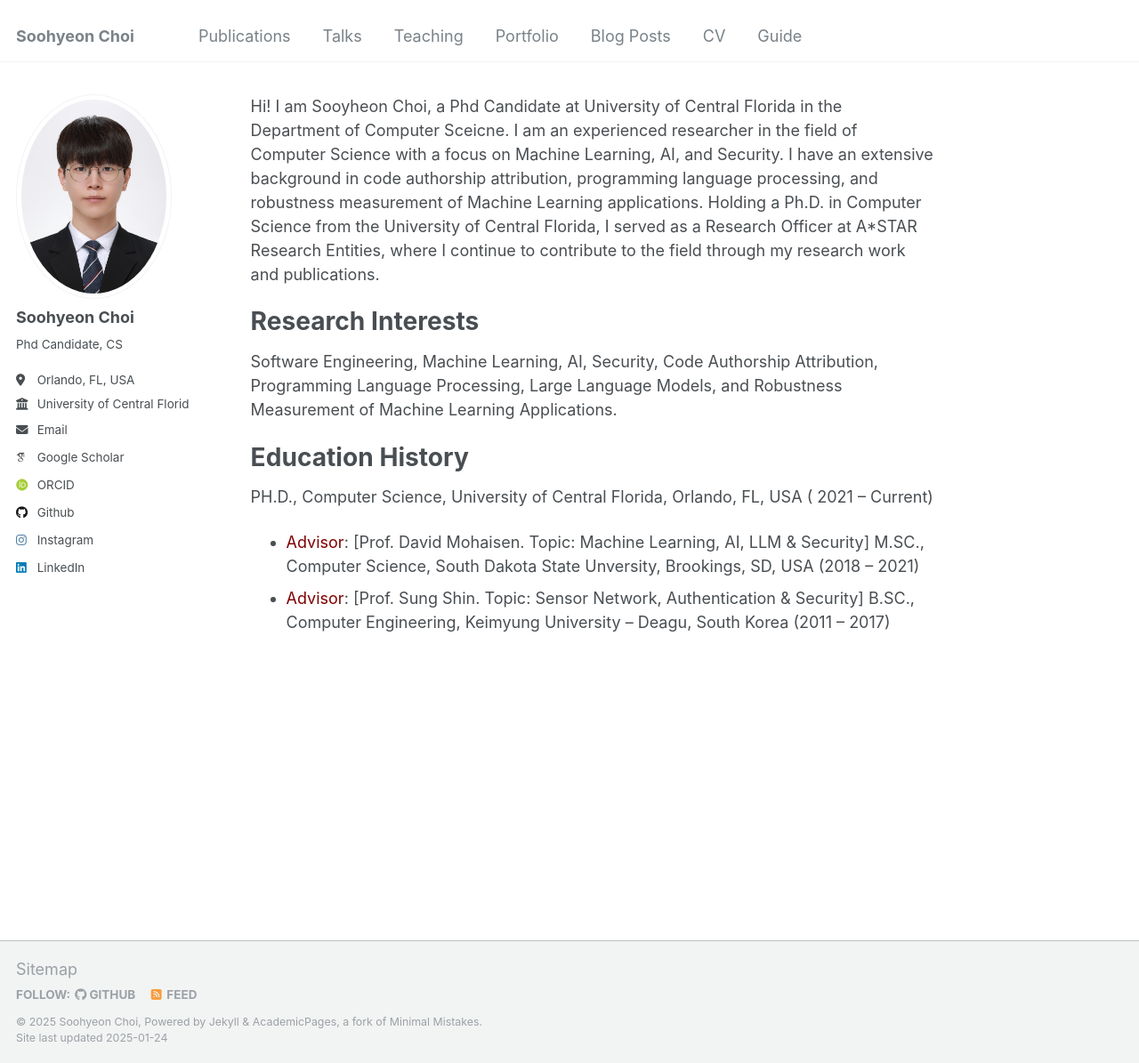
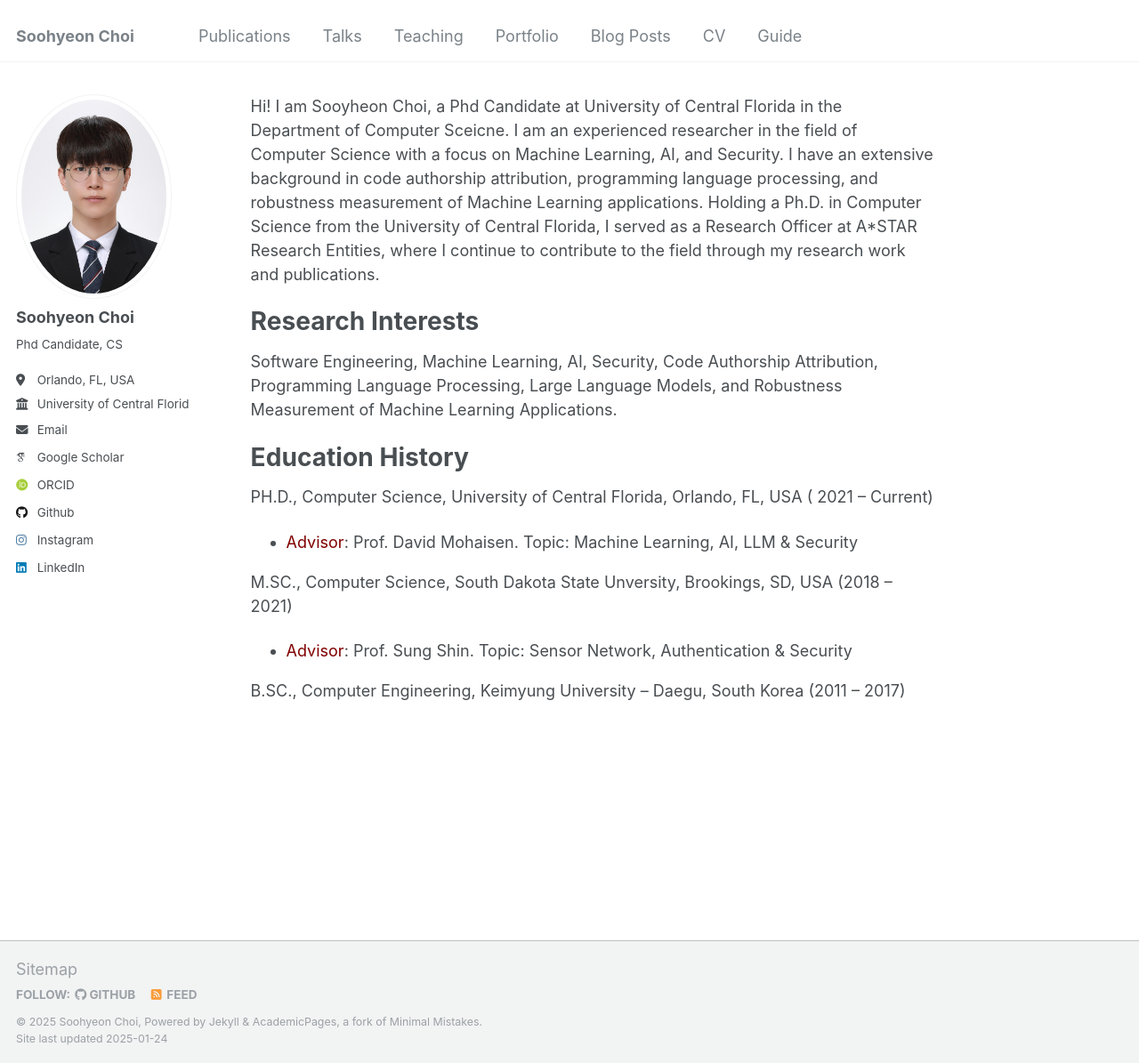
Before and after one commit to soohyeonc/soohyeon.github.io, a Jekyll site: the page built from _pages/about.md, in a window 1280 px wide and 1195 px high. Shown: the whole window at 89% size. Built offline with Jekyll 4.4.1, drawn with Linux system fonts in a browser that asks for light colours; some web fonts are replaced.

Commit message:
Update about.md

```diff
--- a/_pages/about.md
+++ b/_pages/about.md
@@ -18,7 +18,9 @@ Software Engineering, Machine Learning, AI, Security, Code Authorship Attributio
 Education History
 ======
 PH.D., Computer Science, University of Central Florida, Orlando, FL, USA ( 2021 – Current)
-* <span style="color:maroon"> Advisor</span>: [Prof. David Mohaisen. Topic: Machine Learning, AI, LLM & Security]
+* <span style="color:maroon"> Advisor</span>: Prof. David Mohaisen. Topic: Machine Learning, AI, LLM & Security
+
 M.SC., Computer Science, South Dakota State Unversity, Brookings, SD, USA (2018 – 2021)
-* <span style="color:maroon">Advisor</span>: [Prof. Sung Shin. Topic: Sensor Network, Authentication & Security]
-B.SC., Computer Engineering, Keimyung University – Deagu, South Korea (2011 – 2017)
+* <span style="color:maroon">Advisor</span>: Prof. Sung Shin. Topic: Sensor Network, Authentication & Security
+
+B.SC., Computer Engineering, Keimyung University – Daegu, South Korea (2011 – 2017)
```
